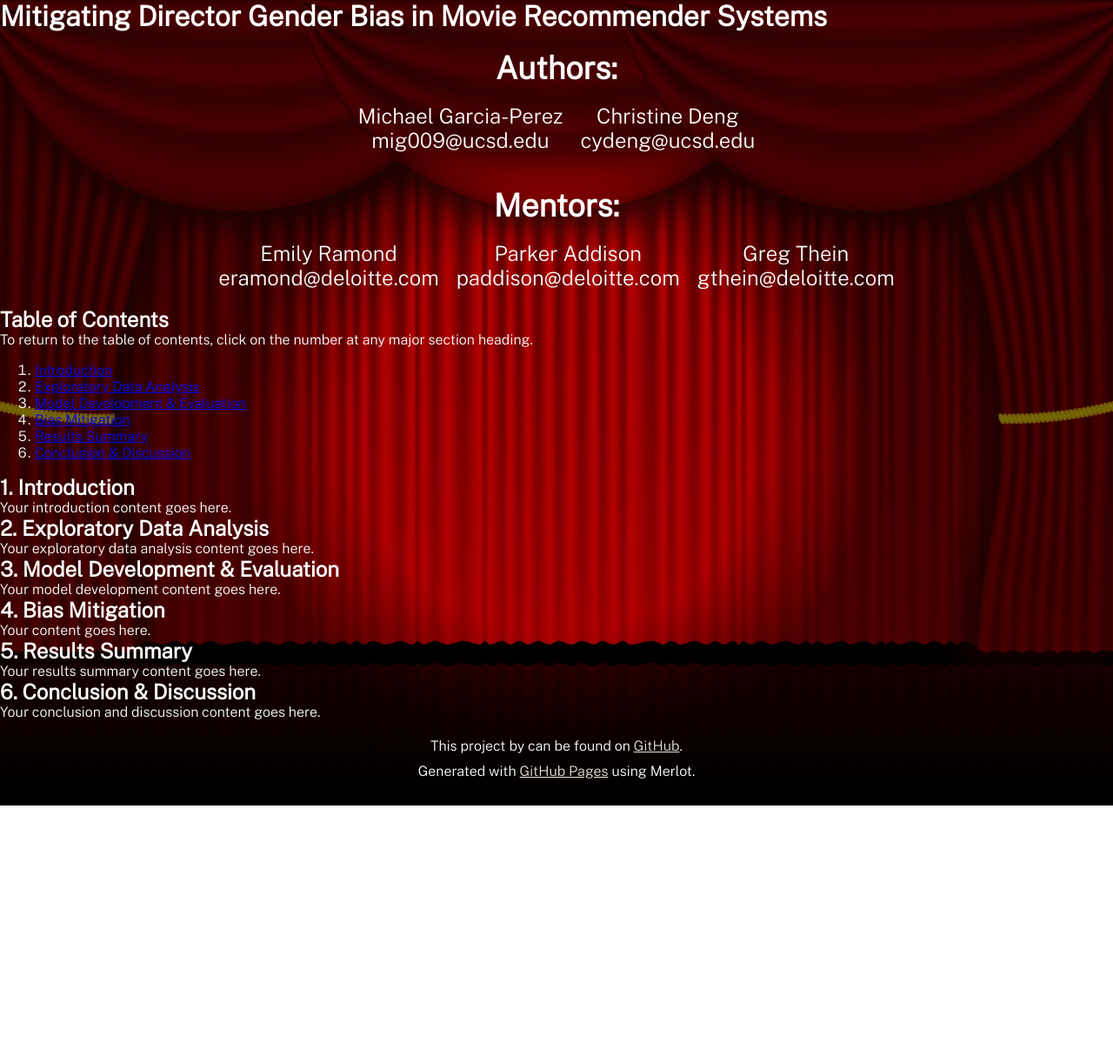
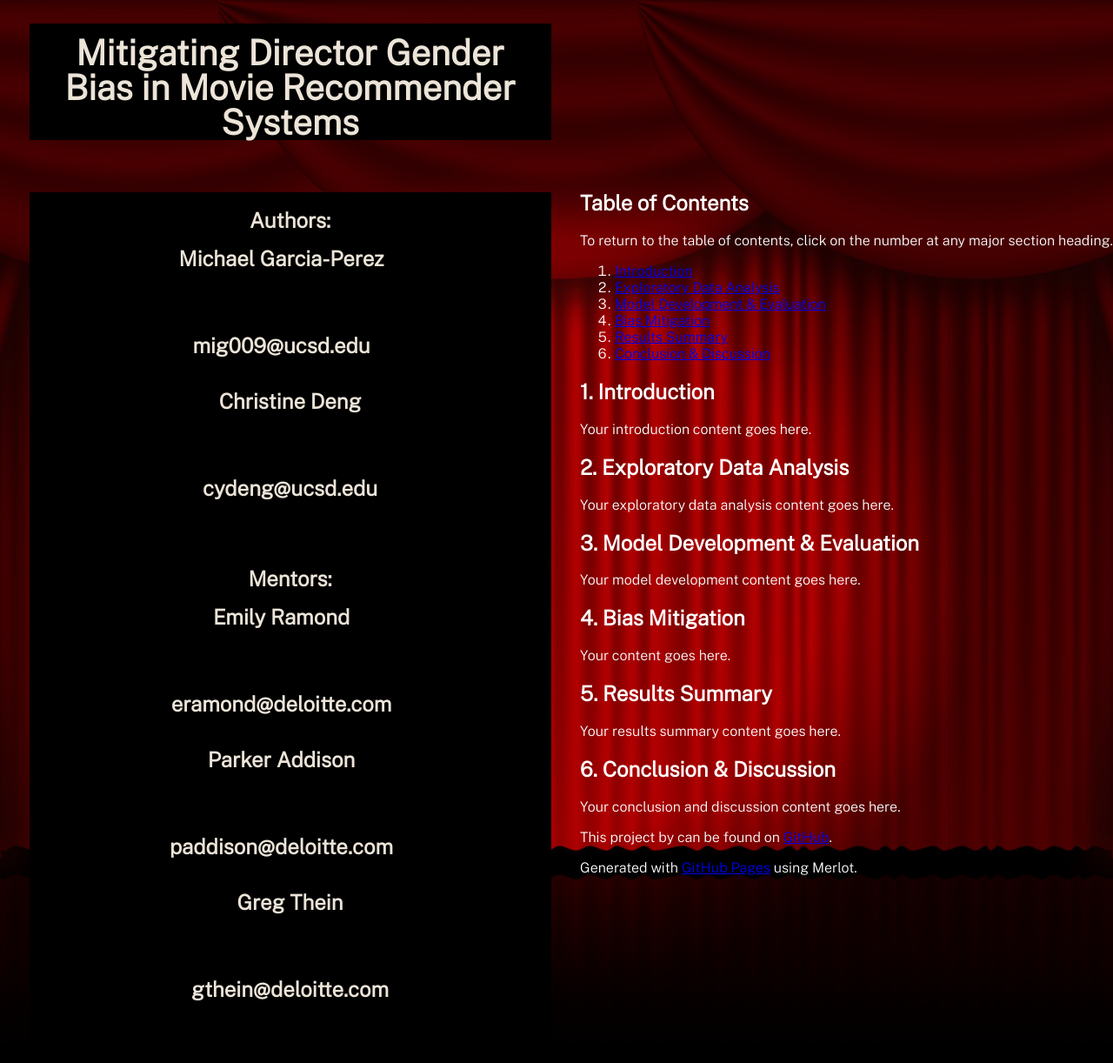
Before and after one commit to michael-garciaperez/DSC180A-Methodology-5, a Jekyll site: the page built from index.md, in a window 1280 px wide. Shown: the whole page at 87% size. Built offline with Jekyll 4.4.1, drawn with Linux system fonts in a browser that asks for light colours; before the commit the page ends 926 px from its top, so only the background shows below that.

Commit message:
Update style.scss

```diff
--- a/assets/css/style.scss
+++ b/assets/css/style.scss
@@ -6,13 +6,7 @@
 
 @import url('https://fonts.googleapis.com/css2?family=Public+Sans:wght@300&display=swap');
 
-/* Resetting default margin and padding */
-body, h1, h2, h3, h4, h5, h6, p {
-  margin: 0;
-  padding: 0;
-}
-
-/* Applying font and background settings */
+/* Setting background image and font */
 body {
     font-family: 'Public Sans', sans-serif;
     background-image: url('../images/curtains.jpeg');
@@ -20,54 +14,71 @@
     background-position: center;
     background-repeat: no-repeat;
     color: white;
+    margin: 0;
+    display: flex;
+    justify-content: center;
+    align-items: center;
+    min-height: 100vh;
 }
 
-/* Centering the header and limiting its width */
-header {
-  text-align: center;
+/* Centering header and setting max-width */
+.header {
+    width: 100%;
     max-width: 600px;
     margin: 0 auto;
-  padding: 20px;
+    padding: 0 20px;
 }
 
-/* Styling the header h1 */
-header h1 {
+/* Styling h1 */
+.header h1 {
     font-size: 2.5em;
     font-weight: 800;
+    font-style: normal;
     color: #ece4d8;
-  padding: 10px;
+    text-align: center;
+    line-height: 1;
+    padding: 14px 20px 0;
     background-color: black;
-  border: 10px solid transparent;
+    border-width: 10px;
     border-image-source: url('../images/clapboard.png');
     border-image-slice: fill;
     border-image-repeat: repeat;
 }
 
-/* Styling the header h2 */
-header h2 {
+/* Styling h2 */
+.header h2 {
     font-size: 1em;
     font-weight: 800;
+    font-style: normal;
     color: #ece4d8;
-  margin-top: 20px;
+    text-align: center;
+    line-height: 1;
+    padding: 14px 20px 0;
+    background-color: black;
+    border-width: 10px;
+    border-image-source: url('../images/clapboard.png');
+    border-image-slice: fill;
+    border-image-repeat: repeat;
 }
 
-/* Styling the content within the header */
-.header-content {
-  text-align: left;
+/* Additional styles for h2 */
+.header h2 span {
+    font-weight: bold;
+    font-size: 1.5em;
+    margin-bottom: 20px;
 }
 
-/* Styling the footer */
-footer {
-  text-align: center;
-  padding: 20px;
+.header h2 span:last-child {
+    margin-top: 40px;
 }
 
-/* Styling the footer p elements */
-footer p {
-  margin-bottom: 10px;
+/* Styling authors and mentors */
+.header div {
+    display: flex;
+    flex-direction: column;
+    align-items: center;
 }
 
-/* Styling the footer a element */
-footer a {
-  color: #ece4d8;
+.header div div {
+    margin-bottom: 20px;
 }
```
Lines whose indentation alone changed are shown as unchanged.
